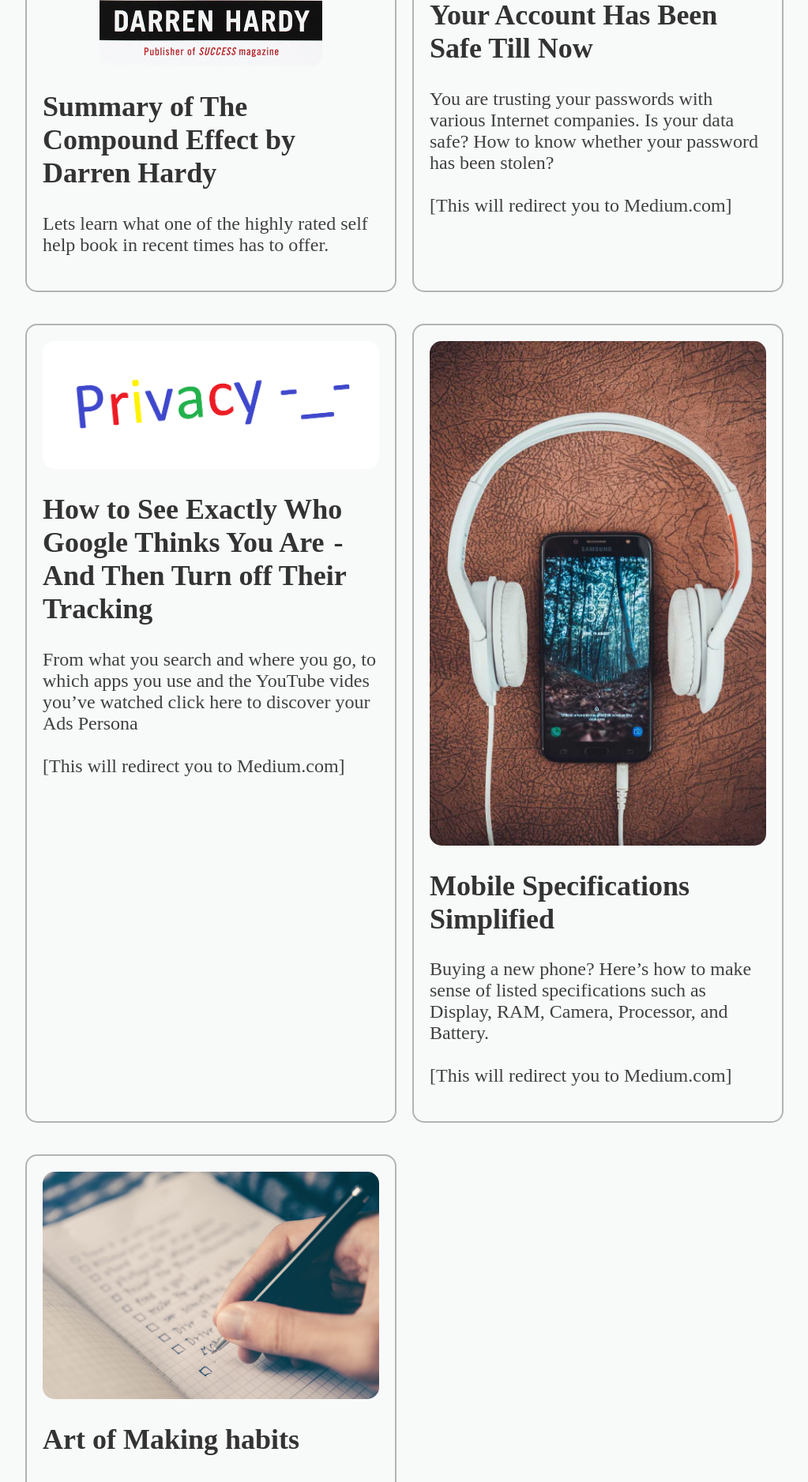
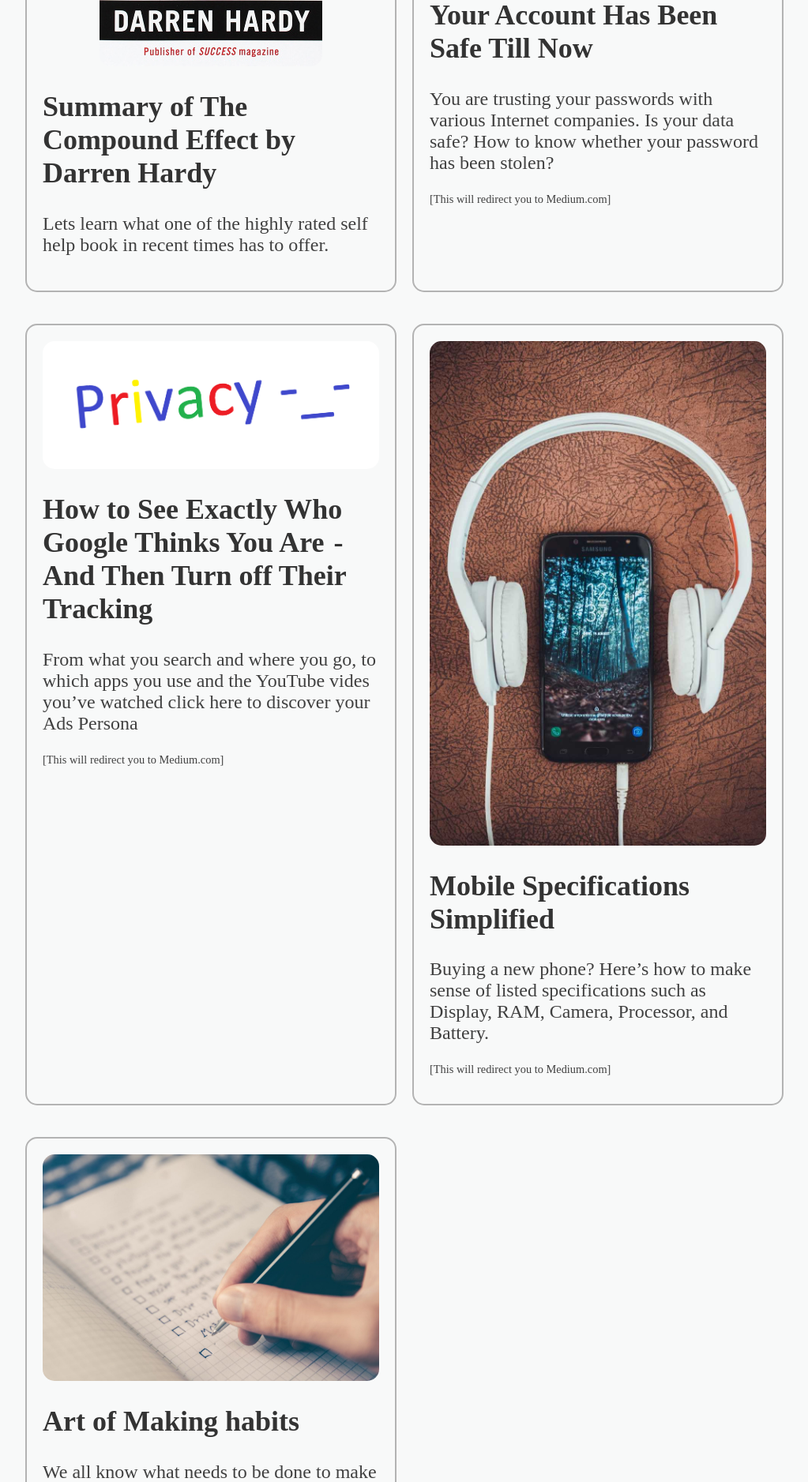
Before and after one commit to sayinathk/sayinathk.github.io, a Jekyll site: the page built from index.html, in a window 1280 px wide. Shown: the part 519-2396 px from the top of the page at 79% size, without its empty margins (128-1151 px from the left). Built offline with Jekyll 4.4.1, drawn with Linux system fonts in a browser that asks for light colours.

Commit message:
Update index.html

```diff
--- a/index.html
+++ b/index.html
@@ -28,7 +28,7 @@
             <img src="{{post.image}}" alt="test image">
 
             <h2 class="posttitle">{{post.title}}</h2>
-            <p>
+            <p class="home_description">
                 {{post.description}}
             </p>
         </a>
@@ -43,9 +43,12 @@
         <a class="home_url" href="{{post.trueurl}}">
             <img src="{{post.image}}" alt="test image">
             <h2 class="posttitle">{{post.title}}</h2>
-            <p>
-                {{post.description}} <br><br>
+            <p class="home_description">
+                {{post.description}}
+            </p>
+            <p class="disclaimer">
                 [This will redirect you to Medium.com]
+
             </p>
         </a>
     </div>
```
